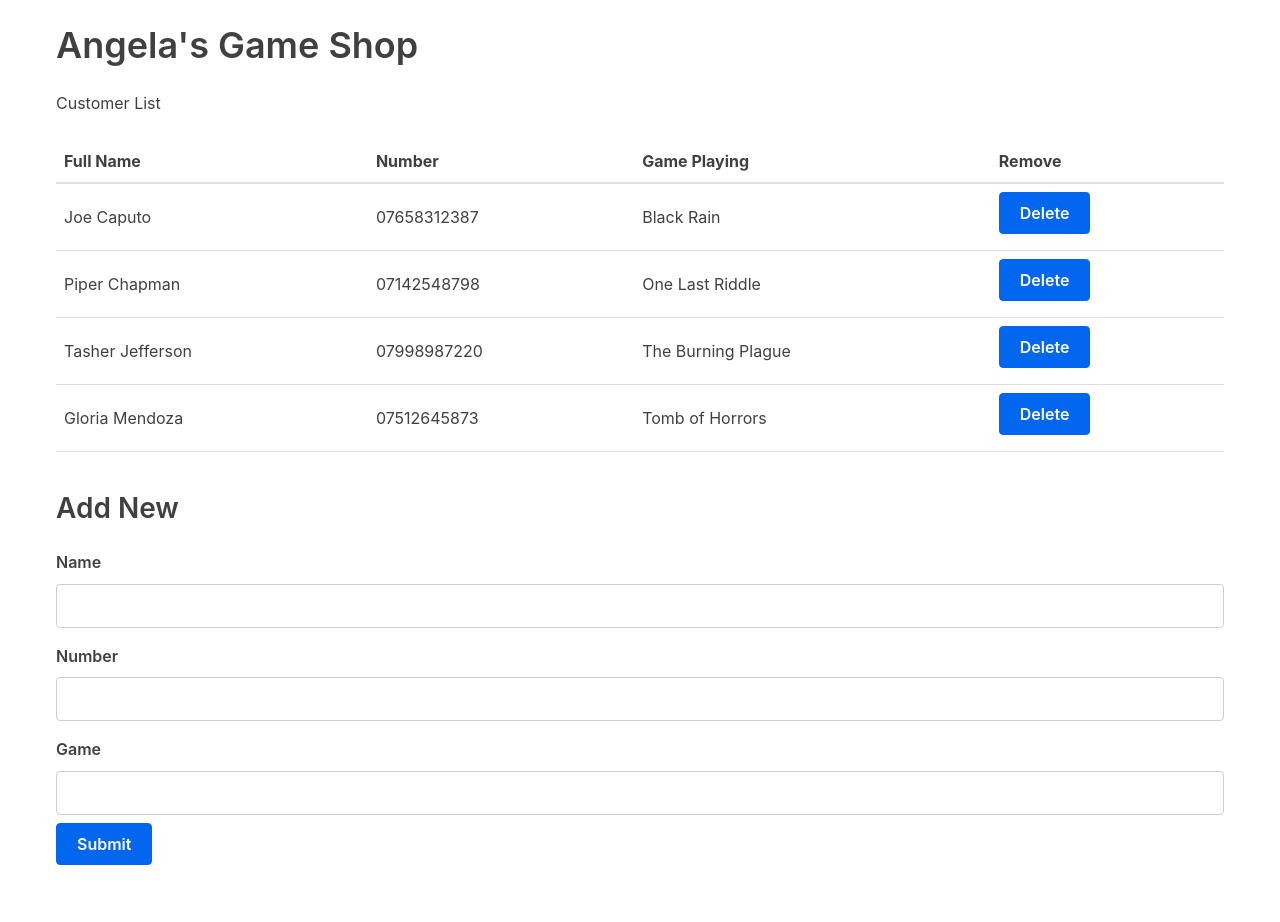
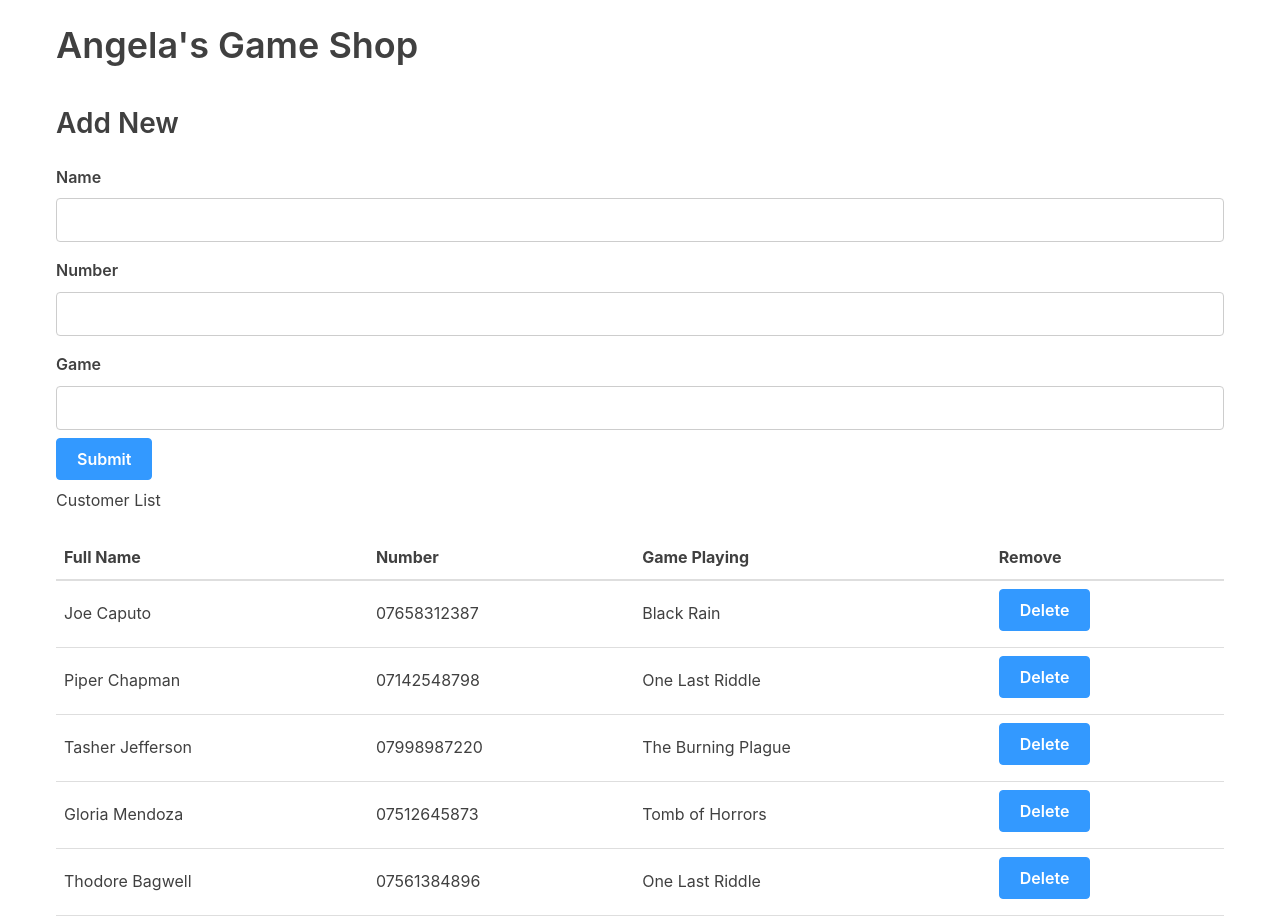
Before and after one commit to cook956/gaming, a React (Create React App) app in the folder main/: page / in a window 1280 px wide. Shown: the top 922 px of the page. Before the commit the page ends 873 px from the top, so only its background shows below. Built offline with nearby package versions, Linux system fonts and the light colour scheme.

Commit message:
more players, style change,

```diff
--- a/main/src/App.js
+++ b/main/src/App.js
@@ -4,7 +4,7 @@ import Form from './Form';
 
 class App extends Component {
     state = {
-        characters: [
+        players: [
             {
                 'name': 'Joe Caputo',
                 'number': '07658312387',
@@ -23,39 +23,66 @@ class App extends Component {
             {
                 'name': 'Gloria Mendoza',
                 'number': '07512645873',
-                'game': 'Tomb of Horrors'
-            }
+                'game': 'Tomb of Horrors',
+            },
+            {
+                'name': 'Thodore Bagwell',
+                'number': '07561384896',
+                'game':'One Last Riddle',
+            },
+            {
+                'name': 'Brad Bellick',
+                'number': '07883256418',
+                'game':'One Last Riddle',
+            },
+            {
+                'name': 'Lincoln Burrows',
+                'number': '07883256418',
+                'game':'One Last Riddle',
+            },
+            {
+                'name': 'Fernando Sucre',
+                'number': '07963212321',
+                'game':'One Last Riddle',
+            },
+            {
+                'name': 'Sara Tancredi',
+                'number': '07954186684',
+                'game':'One Last Riddle',
+            },
+
         ]
     };
 
-    removeCharacter = index => {
-        const { characters } = this.state;
+    removePlayer = index => {
+        const { players } = this.state;
 
         this.setState({
-            characters: characters.filter((character, i) => {
+            players: players.filter((player, i) => {
                 return i !== index;
             })
         });
     }
 
-    handleSubmit = character => {
-        this.setState({characters: [...this.state.characters, character]});
+    handleSubmit = player => {
+        this.setState({player: [...this.state.players, player]});
     }
 
     render() {
-        const { characters } = this.state;
+        const { players } = this.state;
 
         return (
             <div className="container">
                 <h1>Angela's Game Shop</h1>
+                <h3>Add New</h3>
+                <Form handleSubmit={this.handleSubmit} />
+
                 <p>Customer List</p>
                 <Table
-                    characterData={characters}
-                    removeCharacter={this.removeCharacter}
+                    playerData={players}
+                    removePlayer={this.removePlayer}
                 />
-                <h3>Add New</h3>
-                <Form handleSubmit={this.handleSubmit} />
-            </div>
+             </div>
         );
     }
 }
--- a/main/src/Table.js
+++ b/main/src/Table.js
@@ -14,13 +14,13 @@ const TableHeader = () => {
 }
 
 const TableBody = props => {
-    const rows = props.characterData.map((row, index) => {
+    const rows = props.playerData.map((row, index) => {
         return (
             <tr key={index}>
                 <td>{row.name}</td>
                 <td>{row.number}</td>
                 <td>{row.game}</td>
-                <td><button onClick={() => props.removeCharacter(index)}>Delete</button></td>
+                <td><button onClick={() => props.removePlayer(index)}>Delete</button></td>
             </tr>
         );
     });
@@ -30,12 +30,12 @@ const TableBody = props => {
 
 class Table extends Component {
     render() {
-        const { characterData, removeCharacter } = this.props;
+        const { playerData, removePlayer } = this.props;
 
         return (
             <table>
                 <TableHeader />
-                <TableBody characterData={characterData} removeCharacter={removeCharacter} />
+                <TableBody playerData={playerData} removePlayer={removePlayer} />
             </table>
         );
     }
--- a/main/src/index.css
+++ b/main/src/index.css
@@ -474,9 +474,9 @@ dd {
 .button, a.button, button, [type=submit], [type=reset], [type=button] {
   -webkit-appearance: none;
   display: inline-block;
-  border: 1px solid #0366EE;
+  border: 1px solid #3399ff;
   border-radius: 4px;
-  background: #0366EE;
+  background: #3399ff;
   color: #ffffff;
   font-weight: 600;
   font-family: -apple-system, BlinkMacSystemFont, Helvetica Neue, Helvetica, Arial, sans-serif;
@@ -564,7 +564,7 @@ a.full-button {
   border: 1px solid #b4b4b4; }
 
 [type=color]:focus, [type=color]:active, [type=date]:focus, [type=date]:active, [type=datetime]:focus, [type=datetime]:active, [type=datetime-local]:focus, [type=datetime-local]:active, [type=email]:focus, [type=email]:active, [type=month]:focus, [type=month]:active, [type=number]:focus, [type=number]:active, [type=password]:focus, [type=password]:active, [type=search]:focus, [type=search]:active, [type=tel]:focus, [type=tel]:active, [type=text]:focus, [type=text]:active, [type=url]:focus, [type=url]:active, [type=week]:focus, [type=week]:active, [type=time]:focus, [type=time]:active, select:focus, select:active, textarea:focus, textarea:active {
-  border: 1px solid #0366EE;
+  border: 1px solid #3399ff;
   box-shadow: inset 0 1px 1px rgba(0, 0, 0, 0.1), 0 0 6px #8cbcfe; }
 
 textarea {
```
